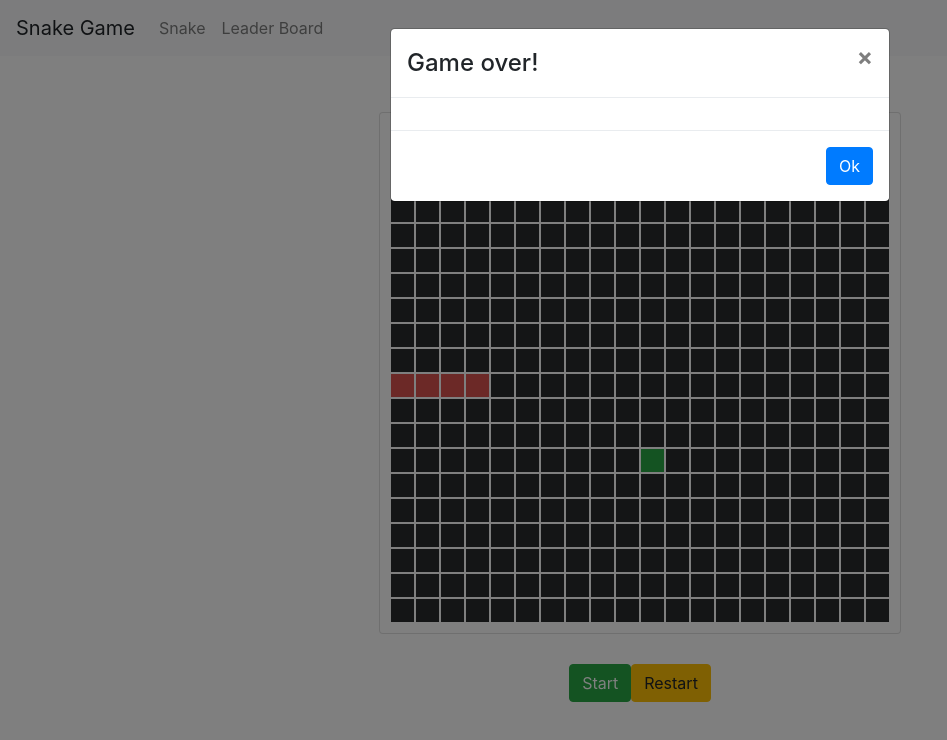
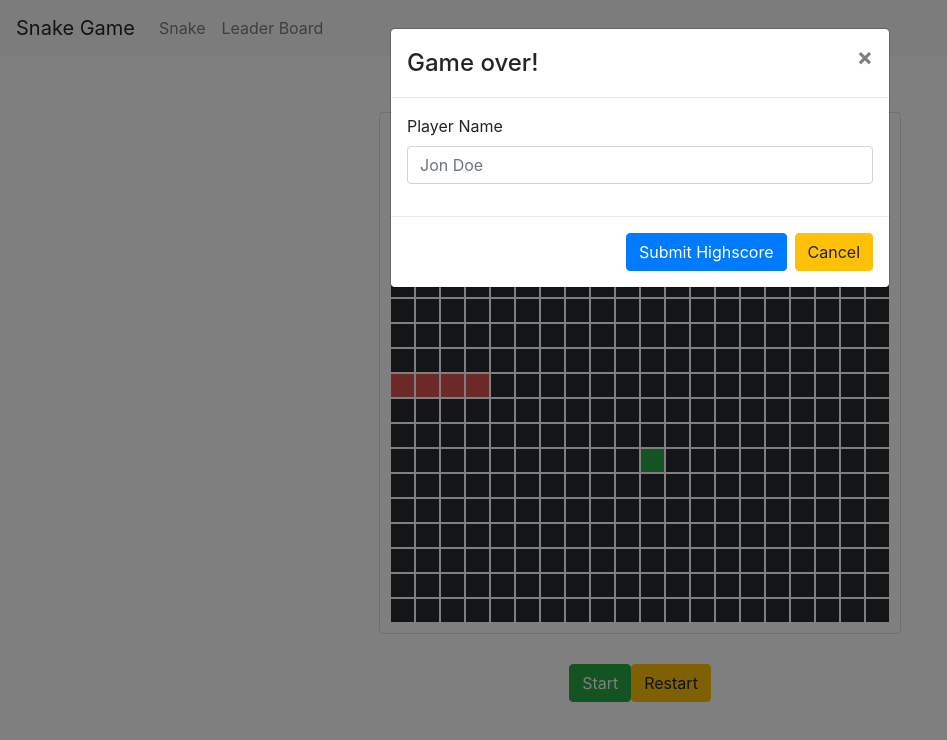
Before and after one commit to mxwnk/ng-snake, an Angular app: page / in a window 1280 px wide. Both pictures are taken after a click on the button "Start". Shown: the top 740 px of the page, without its empty margins (0-947 px from the left). Built offline with nearby package versions, Linux system fonts and the light colour scheme.

Commit message:
Implement initial submit highscore.

```diff
--- a/src/app/app.module.ts
+++ b/src/app/app.module.ts
@@ -8,6 +8,7 @@ import { SnakeComponent } from './snake/snake.component';
 import { GameOverComponent } from './game-over/game-over.component';
 import { LeaderBoardComponent } from './leader-board/leader-board.component';
 import { HttpClientModule } from '@angular/common/http';
+import { FormsModule } from '@angular/forms';
 
 @NgModule({
   declarations: [
@@ -24,6 +25,7 @@ import { HttpClientModule } from '@angular/common/http';
     BrowserModule,
     HttpClientModule,
     AppRoutingModule,
+    FormsModule,
     ModalModule.forRoot()
   ],
   providers: [],
--- a/src/app/game-over/game-over.component.html
+++ b/src/app/game-over/game-over.component.html
@@ -5,7 +5,12 @@
     </button>
 </div>
 <div class="modal-body">
+    <div class="form-group">
+      <label for="exampleInputEmail1">Player Name</label>
+      <input type="text" class="form-control" placeholder="Jon Doe" [(ngModel)]="player">
+    </div>
 </div>
 <div class="modal-footer">
-  <button type="button" class="btn btn-primary" (click)="gameOverModalRef.hide()">Ok</button>
+  <button type="button" class="btn btn-primary" (click)="submit()">Submit Highscore</button>
+  <button type="button" class="btn btn-warning" (click)="gameOverModalRef.hide()">Cancel</button>
 </div>
--- a/src/app/game-over/game-over.component.ts
+++ b/src/app/game-over/game-over.component.ts
@@ -1,5 +1,8 @@
+import { environment } from './../../environments/environment';
+import { HttpClient } from '@angular/common/http';
 import { BsModalRef } from 'ngx-bootstrap/modal/modal-options.class';
 import { Component, OnInit } from '@angular/core';
+import { Score } from '../model/score';
 
 @Component({
   selector: 'app-game-over',
@@ -8,9 +11,20 @@ import { Component, OnInit } from '@angular/core';
 })
 export class GameOverComponent implements OnInit {
 
-  constructor(public gameOverModalRef: BsModalRef) { }
+  public player: string;
+
+  constructor(public gameOverModalRef: BsModalRef, private http: HttpClient) { }
 
   ngOnInit() {
   }
 
+  submit() {
+    const url = `${environment.api}/scores`;
+    const score = new Score();
+    score.name = this.player;
+    score.score = 123;
+    this.http.post(url, score)
+      .subscribe(() => this.gameOverModalRef.hide());
+  }
+
 }
--- a/src/app/model/score.ts
+++ b/src/app/model/score.ts
@@ -1,5 +1,5 @@
 export class Score {
-
-    constructor(public id: number, public name: string, public score: number) {
-    }
+    public name: string;
+    public id: number;
+    public score: number;
 }
```
